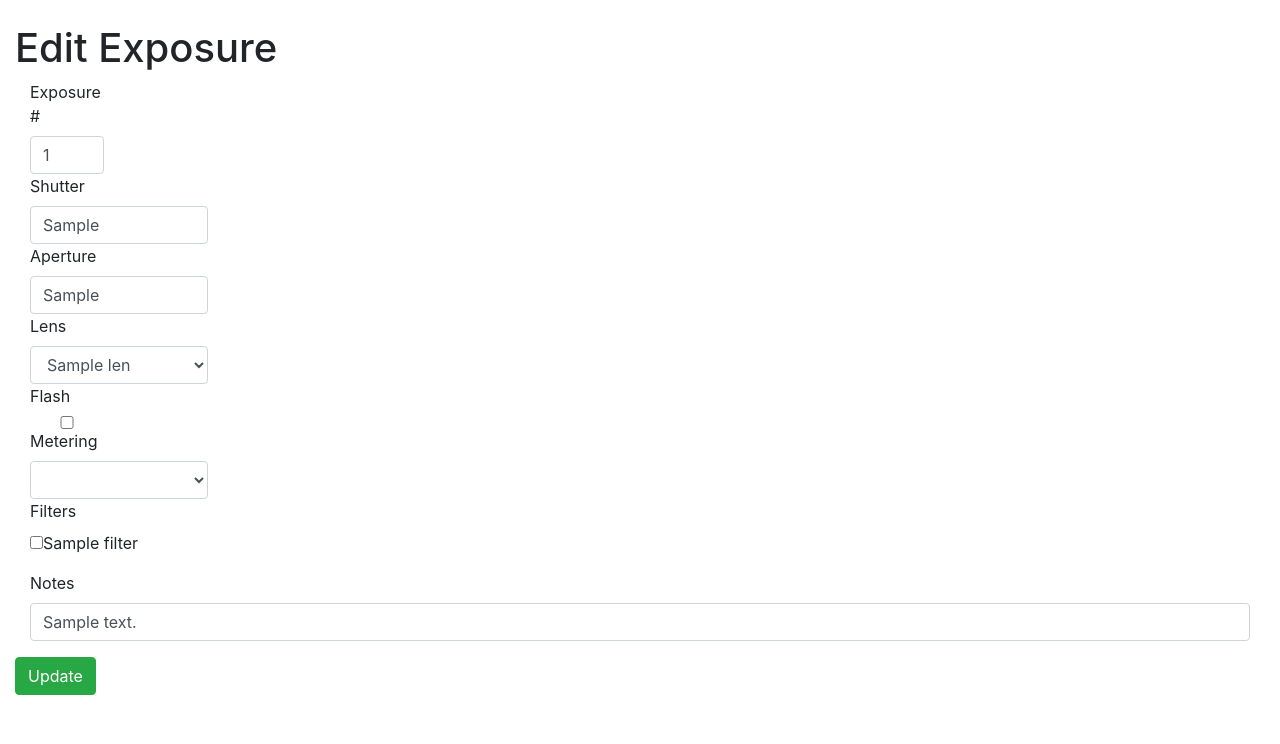
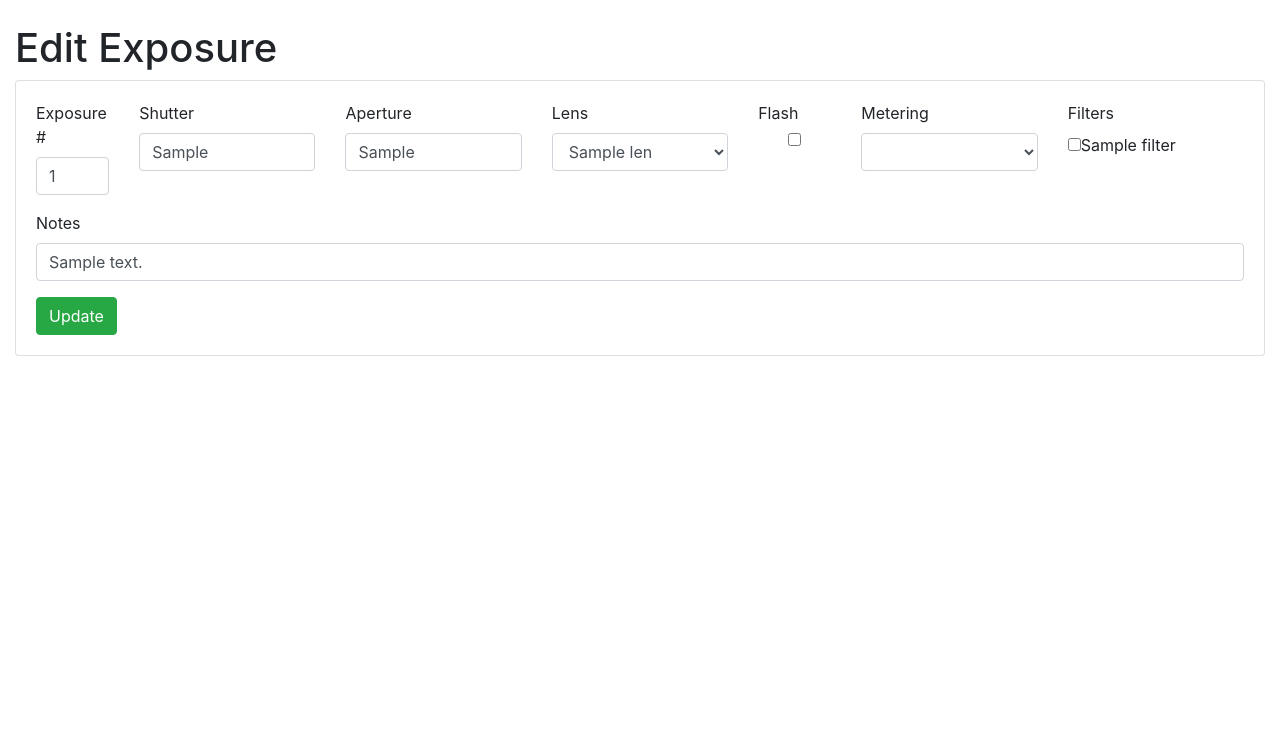
Before and after one commit to m00dawg/filmlog, a Flask app: template filmlog/templates/film/edit-exposure.html in a window 1280 px wide. Shown: the part 56-800 px from the top of the page. Run offline with Flask 2, Linux system fonts and the light colour scheme; the template is opened without the code that fills it: most values are stand-ins (such as "Sample title", 1, 10 or a date in 2020); parts of the project's set-up code (start-up, migrations or seed data) failed here and were passed over; some libraries are stand-ins or nearby versions.

Commit message:
Continued CSS stuff

```diff
--- a/filmlog/templates/film/exposure.html
+++ b/filmlog/templates/film/exposure.html
@@ -1,9 +1,9 @@
-<div class="panel panel-primary">
-  <div class="panel-body">
+<div class="card">
+  <div class="card-body">
     <form role="form" class="form-horizontal"
         action="/binders/{{ binderID }}/projects/{{ projectID }}/films/{{ filmID }}/exposure/{{ exposure.exposureNumber }}"
       method="POST">
-      <div class="form-group">
+      <div class="form-group row">
         <div class="col-sm-1">
           <label>Exposure #</label>
           <input type="text" class="form-control" placeholder="Exposure #" name="exposureNumber" aria-describedby="Exposure Number"
@@ -73,7 +73,7 @@
           {% endfor %}
         </div>
       </div>
-      <div class="form-group">
+      <div class="form-group row">
         {% if filmSize == '4x5' or filmSize == '8x10' %}
           <div class="col-sm-12">
             <label>Subject</label><br />
```
Also changed, not shown: filmlog/templates/film/film_details.html (+9 -8 lines).
